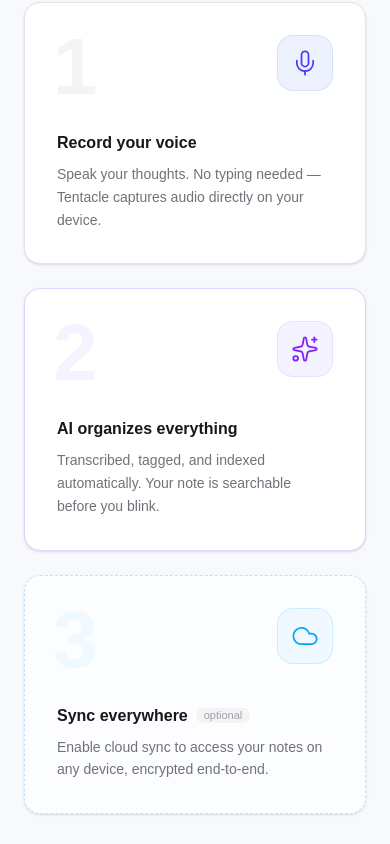
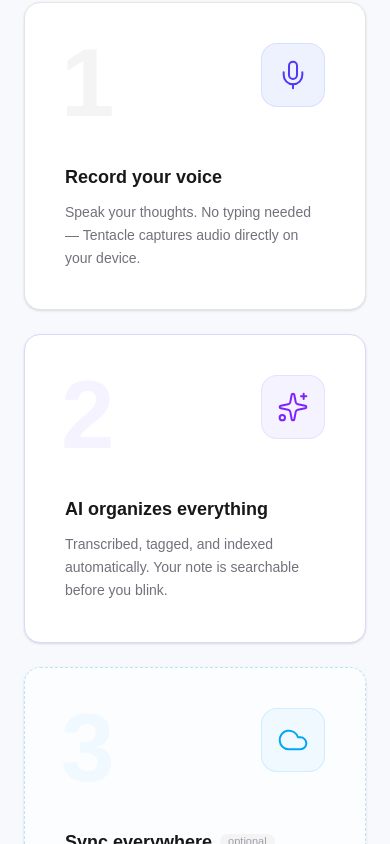
Before and after one commit to polvera-org/tentacle-app, a Next.js app in the folder frontend/: page / in a window 390 px wide. Shown: the part 1260-2104 px from the top of the page. Built offline with nearby package versions, Linux system fonts and the light colour scheme; no server answers.

Commit message:
TEN-19: reorder landing page sections

```diff
--- a/frontend/app/page.tsx
+++ b/frontend/app/page.tsx
@@ -251,23 +251,23 @@ export default function LandingPage() {
             </motion.p>
           </div>
 
-          <div className="mt-20 mx-auto max-w-4xl grid gap-6 lg:grid-cols-[1fr_auto_1fr_auto_1fr]">
+          <div className="mt-20 mx-auto max-w-5xl grid gap-6 lg:grid-cols-[1fr_auto_1fr_auto_1fr]">
             {/* Step 1 */}
             <motion.div
               initial={{ opacity: 0, y: 24 }}
               whileInView={{ opacity: 1, y: 0 }}
               viewport={{ once: true }}
               transition={{ duration: 0.5 }}
-              className="group rounded-2xl border border-zinc-200 bg-white p-8 text-center shadow-sm"
+              className="group rounded-2xl border border-zinc-200 bg-white p-10 text-center shadow-sm"
             >
-              <div className="flex items-start justify-between mb-6">
-                <span className="text-[5rem] leading-none font-black text-zinc-100 select-none -mt-2 -ml-1">1</span>
-                <div className="w-14 h-14 rounded-2xl bg-indigo-50 border border-indigo-200/60 flex items-center justify-center transition-transform duration-300 ease-out group-hover:scale-105">
-                  <Mic className="w-7 h-7 text-indigo-600" strokeWidth={1.5} />
+              <div className="flex items-start justify-between mb-8">
+                <span className="text-[6rem] leading-none font-black text-zinc-100 select-none -mt-2 -ml-1">1</span>
+                <div className="w-16 h-16 rounded-2xl bg-indigo-50 border border-indigo-200/60 flex items-center justify-center transition-transform duration-300 ease-out group-hover:scale-105">
+                  <Mic className="w-8 h-8 text-indigo-600" strokeWidth={1.5} />
                 </div>
               </div>
-              <h3 className="text-base font-semibold text-zinc-900 text-left">Record your voice</h3>
-              <p className="mt-2 text-sm leading-relaxed text-zinc-500 text-left">
+              <h3 className="text-lg font-semibold text-zinc-900 text-left">Record your voice</h3>
+              <p className="mt-2.5 text-sm leading-relaxed text-zinc-500 text-left">
                 Speak your thoughts. No typing needed — Tentacle captures audio directly on your device.
               </p>
             </motion.div>
@@ -283,16 +283,16 @@ export default function LandingPage() {
               whileInView={{ opacity: 1, y: 0 }}
               viewport={{ once: true }}
               transition={{ duration: 0.5, delay: 0.15 }}
-              className="group rounded-2xl border border-violet-200 bg-white p-8 text-center shadow-sm"
+              className="group rounded-2xl border border-violet-200 bg-white p-10 text-center shadow-sm"
             >
-              <div className="flex items-start justify-between mb-6">
-                <span className="text-[5rem] leading-none font-black text-violet-50 select-none -mt-2 -ml-1">2</span>
-                <div className="w-14 h-14 rounded-2xl bg-violet-50 border border-violet-200/60 flex items-center justify-center transition-transform duration-300 ease-out group-hover:scale-105">
-                  <Sparkles className="w-7 h-7 text-violet-600" strokeWidth={1.5} />
+              <div className="flex items-start justify-between mb-8">
+                <span className="text-[6rem] leading-none font-black text-violet-50 select-none -mt-2 -ml-1">2</span>
+                <div className="w-16 h-16 rounded-2xl bg-violet-50 border border-violet-200/60 flex items-center justify-center transition-transform duration-300 ease-out group-hover:scale-105">
+                  <Sparkles className="w-8 h-8 text-violet-600" strokeWidth={1.5} />
                 </div>
               </div>
-              <h3 className="text-base font-semibold text-zinc-900 text-left">AI organizes everything</h3>
-              <p className="mt-2 text-sm leading-relaxed text-zinc-500 text-left">
+              <h3 className="text-lg font-semibold text-zinc-900 text-left">AI organizes everything</h3>
+              <p className="mt-2.5 text-sm leading-relaxed text-zinc-500 text-left">
                 Transcribed, tagged, and indexed automatically. Your note is searchable before you blink.
               </p>
             </motion.div>
@@ -308,16 +308,16 @@ export default function LandingPage() {
               whileInView={{ opacity: 1, y: 0 }}
               viewport={{ once: true }}
               transition={{ duration: 0.5, delay: 0.3 }}
-              className="group rounded-2xl border border-dashed border-sky-200 bg-white/60 p-8 text-center shadow-sm"
+              className="group rounded-2xl border border-dashed border-sky-200 bg-white/60 p-10 text-center shadow-sm"
             >
-              <div className="flex items-start justify-between mb-6">
-                <span className="text-[5rem] leading-none font-black text-sky-50 select-none -mt-2 -ml-1">3</span>
-                <div className="relative w-14 h-14 rounded-2xl bg-sky-50 border border-sky-200/60 flex items-center justify-center transition-transform duration-300 ease-out group-hover:scale-105">
-                  <Cloud className="w-7 h-7 text-sky-500" strokeWidth={1.5} />
+              <div className="flex items-start justify-between mb-8">
+                <span className="text-[6rem] leading-none font-black text-sky-50 select-none -mt-2 -ml-1">3</span>
+                <div className="relative w-16 h-16 rounded-2xl bg-sky-50 border border-sky-200/60 flex items-center justify-center transition-transform duration-300 ease-out group-hover:scale-105">
+                  <Cloud className="w-8 h-8 text-sky-500" strokeWidth={1.5} />
                 </div>
               </div>
-              <div className="flex items-center gap-2 text-left mb-2">
-                <h3 className="text-base font-semibold text-zinc-900">Sync everywhere</h3>
+              <div className="flex items-center gap-2 text-left mb-2.5">
+                <h3 className="text-lg font-semibold text-zinc-900">Sync everywhere</h3>
                 <span className="text-[11px] font-medium bg-zinc-100 text-zinc-400 px-2 py-0.5 rounded-full leading-none shrink-0">optional</span>
               </div>
               <p className="text-sm leading-relaxed text-zinc-500 text-left">
@@ -328,61 +328,8 @@ export default function LandingPage() {
         </div>
       </section>
 
-      {/* Features Section */}
-      <section id="features" className="py-24 bg-white">
-        <div className="container mx-auto px-6">
-          <div className="mx-auto max-w-2xl text-center">
-            <h2 className="text-3xl font-bold text-zinc-900 sm:text-4xl">
-              Everything you need to capture and organize ideas
-            </h2>
-            <p className="mt-4 text-lg text-zinc-500">
-              Powerful features that work locally on your device, with optional cloud AI when you need it.
-            </p>
-          </div>
-
-          <div className="mt-16 grid gap-6 sm:grid-cols-2 lg:grid-cols-3">
-            <FeatureCard
-              illustration={<SearchIllustration />}
-              title="Semantic Search"
-              description="Find notes by meaning, not just keywords. Local embeddings understand what you're looking for — no cloud required."
-              delay={0}
-            />
-            <FeatureCard
-              illustration={<VoiceIllustration />}
-              title="Voice Capture"
-              description="Capture ideas instantly with voice recording. Transcribed locally using Whisper or with your own OpenAI key."
-              delay={0.08}
-            />
-            <FeatureCard
-              illustration={<TagsIllustration />}
-              title="Auto-Tagging"
-              description="Let AI automatically organize your notes with relevant tags. Free users can BYOK, Pro users get it included."
-              delay={0.16}
-            />
-            <FeatureCard
-              illustration={<MarkdownIllustration />}
-              title="Markdown Support"
-              description="Write in Markdown with a beautiful editor. Export to Obsidian or any other Markdown-compatible tool."
-              delay={0.24}
-            />
-            <FeatureCard
-              illustration={<AIIllustration />}
-              title="AI-Powered RAG"
-              description="Chat with your knowledge base. Ask questions and get answers sourced directly from your own notes."
-              delay={0.32}
-            />
-            <FeatureCard
-              illustration={<SyncIllustration />}
-              title="Cloud Sync"
-              description="Optional cloud sync keeps your notes available across all your devices. Encrypted and secure."
-              delay={0.4}
-            />
-          </div>
-        </div>
-      </section>
-
       {/* Privacy Section */}
-      <section id="privacy" className="py-24 bg-[#f8f9fc]">
+      <section id="privacy" className="py-24 bg-white">
         <div className="container mx-auto px-6">
           <div className="mx-auto max-w-6xl">
             <div className="grid items-center gap-16 lg:grid-cols-2">
@@ -432,6 +379,59 @@ export default function LandingPage() {
                 <ScreenshotFrame src="/screenshots/screenshot-2.png" alt="Tentacle — document editor, local-first" />
               </motion.div>
             </div>
+          </div>
+        </div>
+      </section>
+
+      {/* Features Section */}
+      <section id="features" className="py-24 bg-[#f8f9fc]">
+        <div className="container mx-auto px-6">
+          <div className="mx-auto max-w-2xl text-center">
+            <h2 className="text-3xl font-bold text-zinc-900 sm:text-4xl">
+              Everything you need to capture and organize ideas
+            </h2>
+            <p className="mt-4 text-lg text-zinc-500">
+              Powerful features that work locally on your device, with optional cloud AI when you need it.
+            </p>
+          </div>
+
+          <div className="mt-16 grid gap-6 sm:grid-cols-2 lg:grid-cols-3">
+            <FeatureCard
+              illustration={<SearchIllustration />}
+              title="Semantic Search"
+              description="Find notes by meaning, not just keywords. Local embeddings understand what you're looking for — no cloud required."
+              delay={0}
+            />
+            <FeatureCard
+              illustration={<VoiceIllustration />}
+              title="Voice Capture"
+              description="Capture ideas instantly with voice recording. Transcribed locally using Whisper or with your own OpenAI key."
+              delay={0.08}
+            />
+            <FeatureCard
+              illustration={<TagsIllustration />}
+              title="Auto-Tagging"
+              description="Let AI automatically organize your notes with relevant tags. Free users can BYOK, Pro users get it included."
+              delay={0.16}
+            />
+            <FeatureCard
+              illustration={<MarkdownIllustration />}
+              title="Markdown Support"
+              description="Write in Markdown with a beautiful editor. Export to Obsidian or any other Markdown-compatible tool."
+              delay={0.24}
+            />
+            <FeatureCard
+              illustration={<AIIllustration />}
+              title="AI-Powered RAG"
+              description="Chat with your knowledge base. Ask questions and get answers sourced directly from your own notes."
+              delay={0.32}
+            />
+            <FeatureCard
+              illustration={<SyncIllustration />}
+              title="Cloud Sync"
+              description="Optional cloud sync keeps your notes available across all your devices. Encrypted and secure."
+              delay={0.4}
+            />
           </div>
         </div>
       </section>
```
